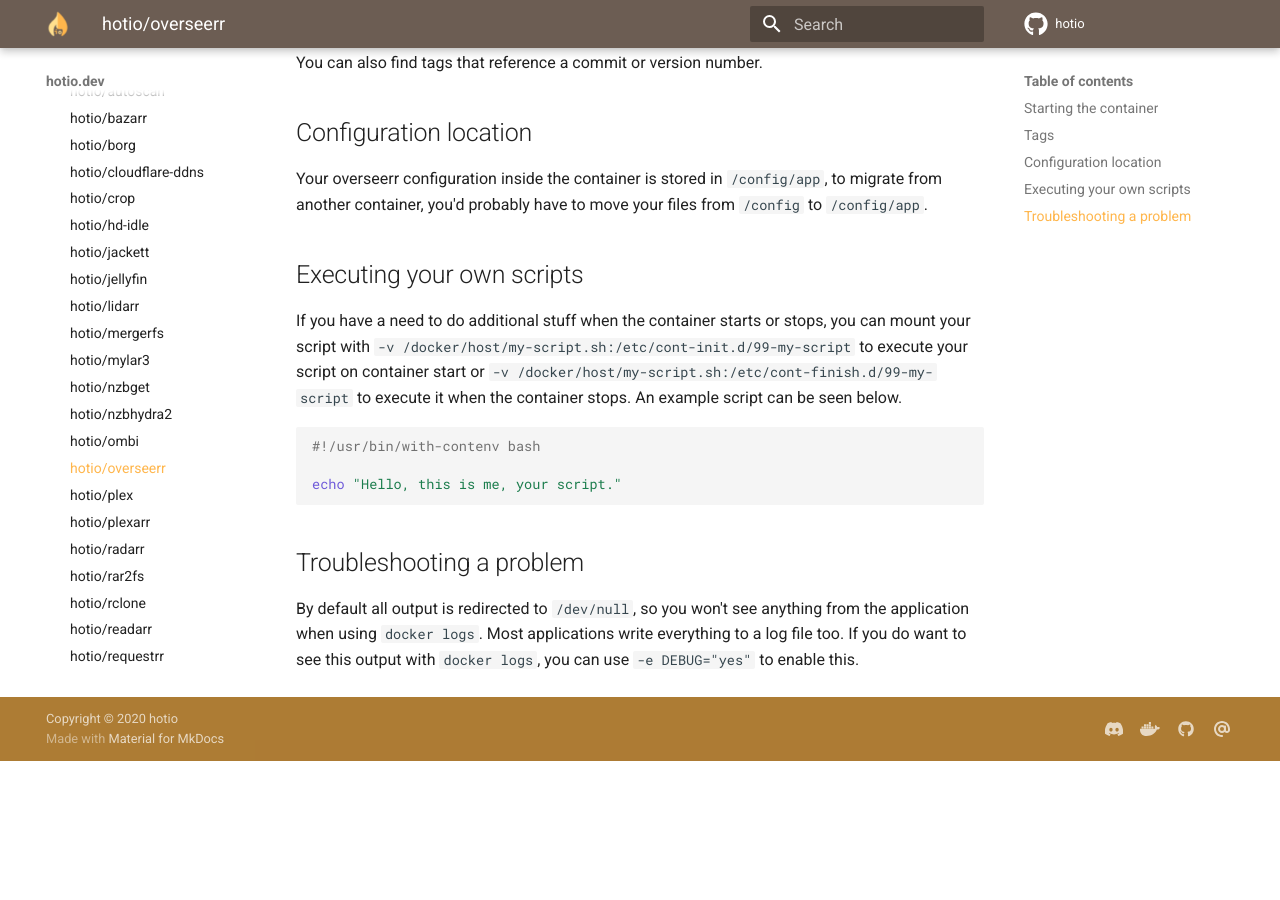
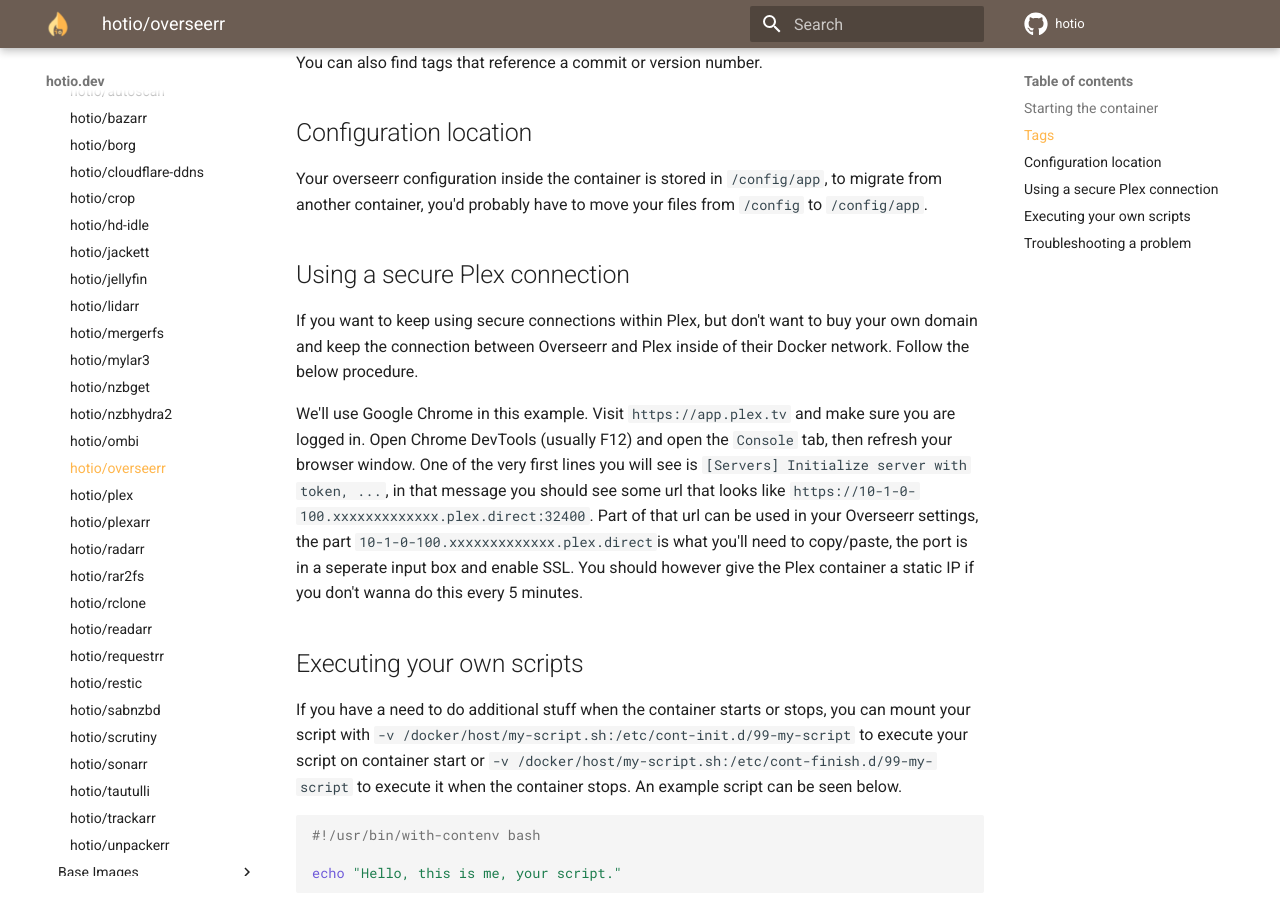
Before and after one commit to hotio/website, an MkDocs documentation site: the page built from docs/containers/overseerr.md, in a window 1280 px wide and 900 px high, scrolled down 1039 px. Built offline with MkDocs 1.6.1 and Material for MkDocs 9.7.7, drawn with Linux system fonts in a browser that asks for light colours; before the commit the page ends 1800 px from its top, so only the background shows below that.

Commit message:
update overseerr instructions

```diff
--- a/docs/containers/overseerr.md
+++ b/docs/containers/overseerr.md
@@ -40,6 +40,12 @@
 
 Your overseerr configuration inside the container is stored in `/config/app`, to migrate from another container, you'd probably have to move your files from `/config` to `/config/app`.
 
+## Using a secure Plex connection
+
+If you want to keep using secure connections within Plex, but don't want to buy your own domain and keep the connection between Overseerr and Plex inside of their Docker network. Follow the below procedure.
+
+We'll use Google Chrome in this example. Visit `https://app.plex.tv` and make sure you are logged in. Open Chrome DevTools (usually F12) and open the `Console` tab, then refresh your browser window. One of the very first lines you will see is `[Servers] Initialize server with token, ...`, in that message you should see some url that looks like `https://10-1-0-100.xxxxxxxxxxxxx.plex.direct:32400`. Part of that url can be used in your Overseerr settings, the part `10-1-0-100.xxxxxxxxxxxxx.plex.direct`is what you'll need to copy/paste, the port is in a seperate input box and enable SSL. You should however give the Plex container a static IP if you don't wanna do this every 5 minutes.
+
 ## Executing your own scripts
 
 If you have a need to do additional stuff when the container starts or stops, you can mount your script with `-v /docker/host/my-script.sh:/etc/cont-init.d/99-my-script` to execute your script on container start or `-v /docker/host/my-script.sh:/etc/cont-finish.d/99-my-script` to execute it when the container stops. An example script can be seen below.
```
